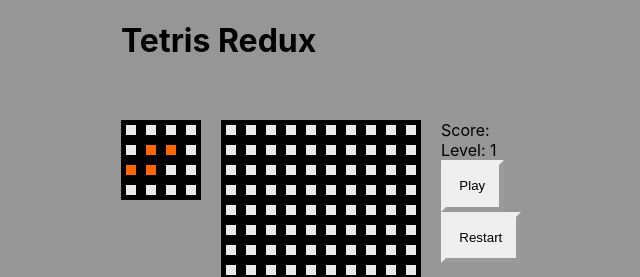
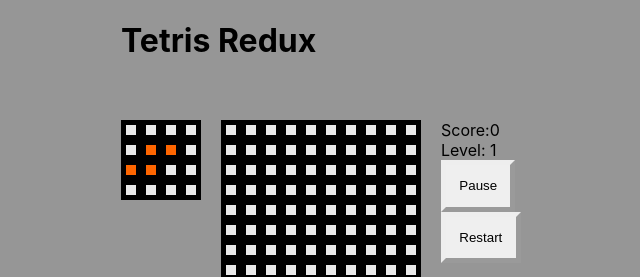
Before and after one commit to reikamoon/react-redux-tetris, a React (Create React App) app: page / in a window 1280 px wide. Shown: the top 277 px of the page, without its empty margins (319-959 px from the left). Built offline with nearby package versions, Linux system fonts and the light colour scheme.

Commit message:
added connection for score board

```diff
--- a/src/components/ScoreBoard.js
+++ b/src/components/ScoreBoard.js
@@ -1,13 +1,25 @@
 import React from 'react'
+import { useSelector, useDispatch } from 'react-redux'
+import { pause, resume, restart } from '../actions'
 
 export default function ScoreBoard(props) {
+	const dispatch = useDispatch()
+	const game = useSelector((state) => state.game)
+	const { score, isRunning, gameOver } = game
 	return (
 		<div className="score-board">
-            <div>Score:{ props.score }</div>
+			<div>Score:{ score }</div>
 			<div>Level: 1</div>
 			<button className="score-board-button" onClick={(e) => {
-            }}>Play</button>
+				if (gameOver) { return }
+				if (isRunning) {
+					dispatch(pause())
+				} else {
+					dispatch(resume())
+				}
+			}}>{isRunning ? 'Pause' : 'Play'}</button>
 			<button className="score-board-button" onClick={(e) => {
+				dispatch(restart())
 			}}>Restart</button>
 		</div>
 	)
```
Lines whose indentation alone changed are shown as unchanged.
